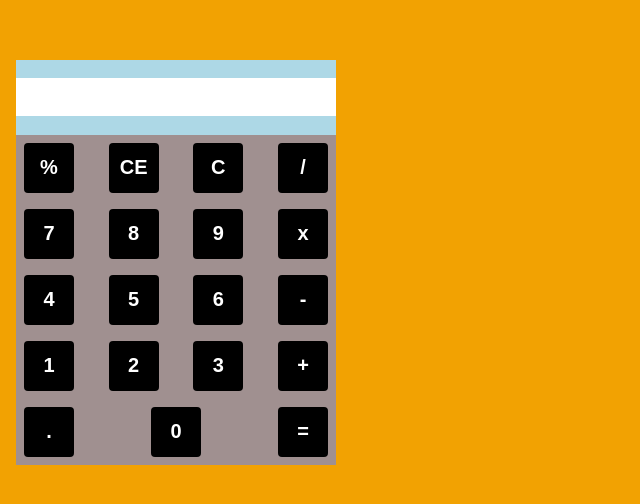
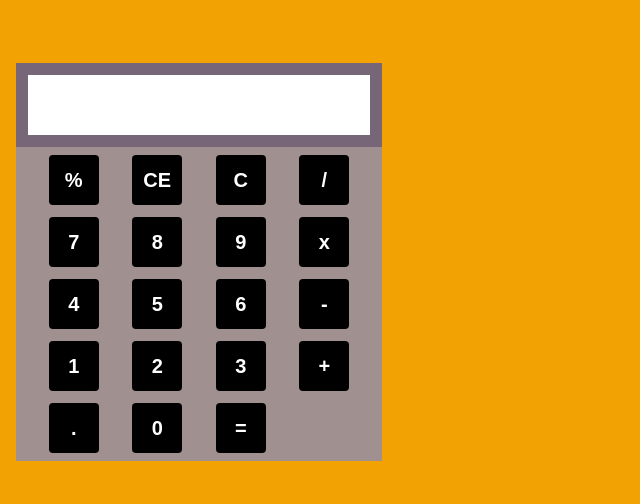
Before and after one commit to anderson-mntn/calculadora-react, a React (Create React App) app: page / in a window 1280 px wide. Shown: the part 138-642 px from the top of the page, without its empty margins (0-640 px from the left). Built offline with nearby package versions, Linux system fonts and the light colour scheme.

Commit message:
layout fix

```diff
--- a/src/components/Button/style.js
+++ b/src/components/Button/style.js
@@ -13,12 +13,15 @@ export const ButtonContainer = styled.button`
     font-weight: 700;
     color: #ffffff;
     background-color: #000000;
-    margin: .5rem;
+    margin: .25rem auto;
     font-family: 'Arial';
     font-size: 1.25rem;
 
+
     &:hover{
-        opacity:0.4;
-        color: #add8e6;
+        color: #000000;
+        cursor: pointer;
+        background-color: #fafafa;
+        transition: .2s ease;
     }
 `
--- a/src/components/Input/index.js
+++ b/src/components/Input/index.js
@@ -1,6 +1,6 @@
 import { InputContainer } from "./style";
 
-const Input = () =>{
+const Input = ({value}) =>{
     return(
         <InputContainer>
             {/* Hi, input -&gt; &nbsp;  */}
--- a/src/components/Input/style.js
+++ b/src/components/Input/style.js
@@ -2,21 +2,22 @@ import styled from "styled-components"
 
 export const InputContainer = styled.div`
     width: 100%;
-    height: 75px;
-    background-color: #add8e6 ;
+    height: auto;
+    background-color: #776677 ;
     display:flex;
     align-items: center;
-    justify-content: flex-start;
+    justify-content: center;
+    padding: .75rem;
 
     input{
-        width: 100%
-        height: 75px;
+        width: auto;
+        height: auto;
         background-color: #ffffff;
         border: 0;
-        float: right;
+        float: left;
         clear: both;
+        font-size: 24px;
+        padding: 1rem;
 
-        font-size: 24px;
-        padding: 5px;
     }
 `
--- a/src/global.js
+++ b/src/global.js
@@ -6,5 +6,6 @@ export default createGlobalStyle `
     * {
         margin: 0;
         padding: 0;
+        box-sizing: border-box;
      }
 `
--- a/src/styles.js
+++ b/src/styles.js
@@ -17,10 +17,9 @@ export const Content = styled.div`
 
 `
 export const Row = styled.div`
-    display:flex;
-    flex-direction: row;
-    align-items: center;
-    justify-content: space-between;
+    display:grid;
+    grid-template-columns: 1fr 1fr 1fr 1fr;
+    margin: .25rem 1rem;
 `
 export const Column = styled.div`
     display:flex;
```
